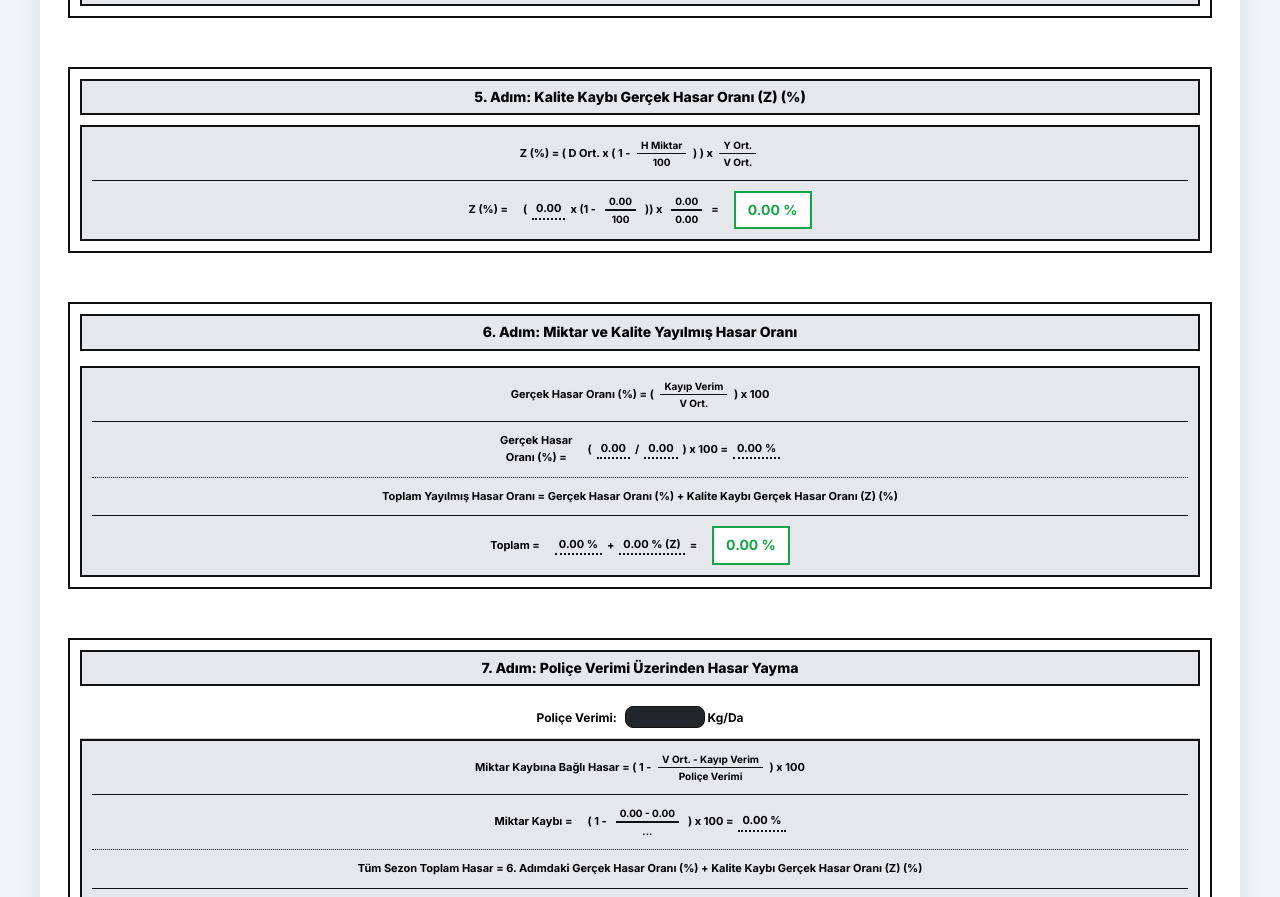
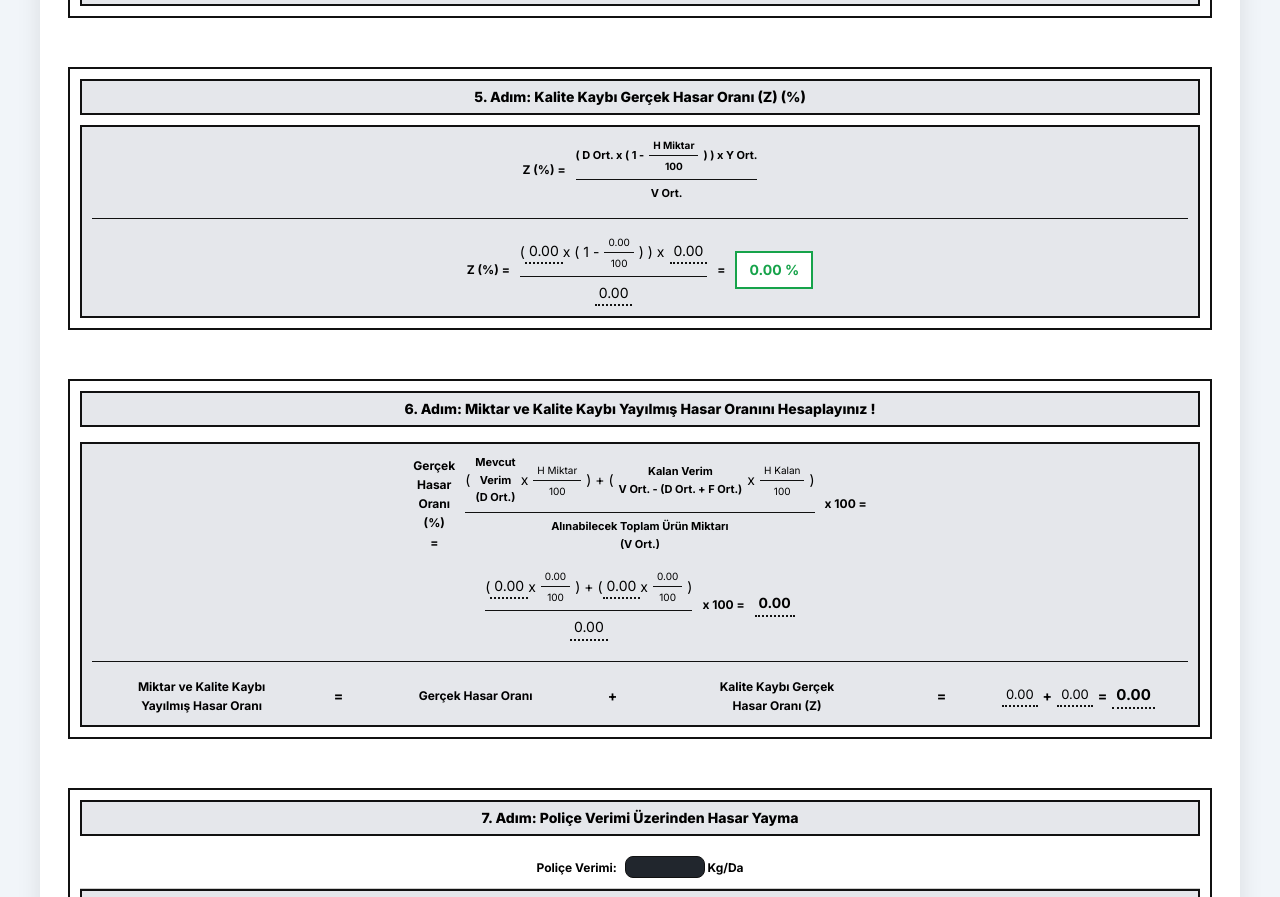
Before and after one commit to bekir331/karpuz-hasar-hesaplama, a React (Vite) app: page / in a window 1280 px wide. Shown: the part 3020-3917 px from the top of the page. Built offline with nearby package versions, Linux system fonts and the light colour scheme.

Commit message:
Update Step 5 and 6 UI to match official Tarsim paper form exact mathematical fraction layouts

```diff
--- a/src/App.jsx
+++ b/src/App.jsx
@@ -532,62 +532,171 @@ function App() {
         <div className="exact-step" style={{ marginTop: '1.5rem' }}>
           <div className="exact-step-title" style={{ backgroundColor: '#e5e7eb' }}>5. Adım: Kalite Kaybı Gerçek Hasar Oranı (Z) (%)</div>
           <div className="exact-formula-box" style={{ padding: '10px', backgroundColor: '#e5e7eb', marginTop: '0' }}>
-            <div style={{ fontWeight: 'bold', fontSize: '11px', textAlign: 'center', marginBottom: '10px' }}>
-              Z (%) = ( D Ort. x ( 1 - <div className="exact-frac" style={{ display:'inline-flex', verticalAlign: 'middle' }}><span className="up" style={{borderBottom: '1px solid #111'}}>H Miktar</span><span className="down">100</span></div> ) ) x <div className="exact-frac" style={{ display:'inline-flex', verticalAlign: 'middle' }}><span className="up" style={{borderBottom: '1px solid #111'}}>Y Ort.</span><span className="down">V Ort.</span></div>
+
+            <div style={{ display: 'flex', alignItems: 'center', justifyContent: 'center', marginBottom: '15px' }}>
+              <div style={{ fontWeight: 'bold', fontSize: '12px', marginRight: '10px' }}>
+                Z (%) =
+              </div>
+              <div style={{ display: 'flex', flexDirection: 'column', alignItems: 'center' }}>
+                {/* Pay */}
+                <div style={{ display: 'flex', alignItems: 'center', paddingBottom: '5px', fontWeight: 'bold', fontSize: '11px' }}>
+                  <span>( D Ort. x ( 1 - </span>
+                  <div className="exact-frac" style={{ margin: '0 5px' }}>
+                    <span className="up" style={{borderBottom: '1px solid #111', paddingBottom: '2px'}}>H Miktar</span>
+                    <span className="down" style={{paddingTop: '2px'}}>100</span>
+                  </div>
+                  <span>) ) x Y Ort.</span>
+                </div>
+                {/* Çizgi */}
+                <div style={{ width: '100%', height: '1px', backgroundColor: '#111' }}></div>
+                {/* Payda */}
+                <div style={{ paddingTop: '5px', fontWeight: 'bold', fontSize: '11px' }}>
+                  V Ort.
+                </div>
+              </div>
             </div>
 
-            <div className="exact-f-math" style={{ justifyContent: 'center', borderTop: '1px solid #111', paddingTop: '10px' }}>
-              <div style={{ marginRight: '10px', textAlign: 'center', fontWeight: 'bold', fontSize: '11px' }}>Z (%) =</div>
+            {/* Rakamlı Hali */}
+            <div style={{ display: 'flex', alignItems: 'center', justifyContent: 'center', borderTop: '1px solid #111', paddingTop: '15px' }}>
+              <div style={{ fontWeight: 'bold', fontSize: '12px', marginRight: '10px' }}>
+                Z (%) =
+              </div>
+              <div style={{ display: 'flex', flexDirection: 'column', alignItems: 'center' }}>
+                {/* Pay */}
+                <div style={{ display: 'flex', alignItems: 'center', paddingBottom: '5px' }}>
                   <span>(</span>
                   <span className="exact-blank">{dOrt.toFixed(2)}</span>
-              <span>x (1 - </span>
-              <div className="exact-frac">
-                <span className="up">{hMiktar.toFixed(2)}</span>
-                <span className="down">100</span>
+                  <span>x ( 1 - </span>
+                  <div className="exact-frac" style={{ margin: '0 5px' }}>
+                    <span className="up" style={{borderBottom: '1px solid #111', paddingBottom: '2px'}}>{hMiktar.toFixed(2)}</span>
+                    <span className="down" style={{paddingTop: '2px'}}>100</span>
                   </div>
-              <span>)) x </span>
-              <div className="exact-frac">
-                <span className="up">{yOrt.toFixed(2)}</span>
-                <span className="down">{vOrt.toFixed(2)}</span>
+                  <span>) ) x</span>
+                  <span className="exact-blank" style={{ marginLeft: '5px' }}>{yOrt.toFixed(2)}</span>
                 </div>
-              <span>=</span>
-              <div style={{ border: '2px solid #16a34a', color: '#16a34a', padding: '6px 12px', fontWeight: 'bold', fontSize: '14px', marginLeft: '10px', backgroundColor: '#fff' }}>
+                {/* Çizgi */}
+                <div style={{ width: '100%', height: '1px', backgroundColor: '#111' }}></div>
+                {/* Payda */}
+                <div style={{ paddingTop: '5px' }}>
+                  <span className="exact-blank">{vOrt.toFixed(2)}</span>
+                </div>
+              </div>
+              <div style={{ marginLeft: '10px', display: 'flex', alignItems: 'center' }}>
+                <span style={{ fontWeight: 'bold', fontSize: '12px', marginRight: '10px' }}>=</span>
+                <div style={{ border: '2px solid #16a34a', color: '#16a34a', padding: '6px 12px', fontWeight: 'bold', fontSize: '14px', backgroundColor: '#fff' }}>
                   {kaliteGercekHasar.toFixed(2)} %
                 </div>
               </div>
+            </div>
+
           </div>
         </div>
 
         {/* ADIM 6 GÖRSEL */}
         <div className="exact-step" style={{ marginTop: '1.5rem' }}>
-          <div className="exact-step-title">6. Adım: Miktar ve Kalite Yayılmış Hasar Oranı</div>
+          <div className="exact-step-title">6. Adım: Miktar ve Kalite Kaybı Yayılmış Hasar Oranını Hesaplayınız !</div>
           <div className="exact-formula-box" style={{ padding: '10px', backgroundColor: '#e5e7eb' }}>
-            <div style={{ fontWeight: 'bold', fontSize: '11px', textAlign: 'center', marginBottom: '10px' }}>
-              Gerçek Hasar Oranı (%) = ( <div className="exact-frac" style={{ display:'inline-flex', verticalAlign: 'middle' }}><span className="up" style={{borderBottom: '1px solid #111'}}>Kayıp Verim</span><span className="down">V Ort.</span></div> ) x 100
+
+            <div style={{ display: 'flex', alignItems: 'center', justifyContent: 'center', marginBottom: '15px' }}>
+              <div style={{ fontWeight: 'bold', fontSize: '12px', marginRight: '10px', textAlign: 'center' }}>
+                Gerçek<br/>Hasar<br/>Oranı<br/>(%)<br/>=
               </div>
-            <div className="exact-f-math" style={{ justifyContent: 'center', borderTop: '1px solid #111', paddingTop: '10px', marginBottom: '10px' }}>
-              <div style={{ marginRight: '10px', textAlign: 'center', fontWeight: 'bold', fontSize: '11px' }}>Gerçek Hasar<br/>Oranı (%) =</div>
+              <div style={{ display: 'flex', flexDirection: 'column', alignItems: 'center' }}>
+                {/* Pay */}
+                <div style={{ display: 'flex', alignItems: 'center', paddingBottom: '5px' }}>
                   <span>(</span>
-              <span className="exact-blank">{kayipVerim.toFixed(2)}</span>
-              <span>/</span>
-              <span className="exact-blank">{vOrt.toFixed(2)}</span>
-              <span>) x 100 = </span>
-              <span className="exact-blank"><strong>{miktarGercekHasarOrani.toFixed(2)} %</strong></span>
+                  <div style={{ display: 'flex', flexDirection: 'column', alignItems: 'center', margin: '0 5px', fontSize: '11px', fontWeight: 'bold' }}>
+                    <span>Mevcut</span>
+                    <span>Verim</span>
+                    <span>(D Ort.)</span>
+                  </div>
+                  <span>x</span>
+                  <div className="exact-frac" style={{ margin: '0 5px' }}>
+                    <span className="up" style={{borderBottom: '1px solid #111', paddingBottom: '2px'}}>H Miktar</span>
+                    <span className="down" style={{paddingTop: '2px'}}>100</span>
+                  </div>
+                  <span>) + (</span>
+                  <div style={{ display: 'flex', flexDirection: 'column', alignItems: 'center', margin: '0 5px', fontSize: '11px', fontWeight: 'bold' }}>
+                    <span>Kalan Verim</span>
+                    <span>V Ort. - (D Ort. + F Ort.)</span>
+                  </div>
+                  <span>x</span>
+                  <div className="exact-frac" style={{ margin: '0 5px' }}>
+                    <span className="up" style={{borderBottom: '1px solid #111', paddingBottom: '2px'}}>H Kalan</span>
+                    <span className="down" style={{paddingTop: '2px'}}>100</span>
+                  </div>
+                  <span>)</span>
+                </div>
+                {/* Çizgi */}
+                <div style={{ width: '100%', height: '1px', backgroundColor: '#111' }}></div>
+                {/* Payda */}
+                <div style={{ display: 'flex', flexDirection: 'column', alignItems: 'center', paddingTop: '5px', fontSize: '11px', fontWeight: 'bold' }}>
+                  <span>Alınabilecek Toplam Ürün Miktarı</span>
+                  <span>(V Ort.)</span>
+                </div>
+              </div>
+              <div style={{ marginLeft: '10px', fontWeight: 'bold', fontSize: '12px' }}>
+                x 100 =
+              </div>
             </div>
 
-            <div style={{ fontWeight: 'bold', fontSize: '11px', textAlign: 'center', marginBottom: '10px', borderTop: '1px dotted #111', paddingTop: '10px' }}>
-              Toplam Yayılmış Hasar Oranı = Gerçek Hasar Oranı (%) + Kalite Kaybı Gerçek Hasar Oranı (Z) (%)
+            {/* Rakamlı Hali */}
+            <div style={{ display: 'flex', alignItems: 'center', justifyContent: 'center', marginBottom: '20px' }}>
+              <div style={{ display: 'flex', flexDirection: 'column', alignItems: 'center' }}>
+                {/* Pay */}
+                <div style={{ display: 'flex', alignItems: 'center', paddingBottom: '5px' }}>
+                  <span>(</span>
+                  <span className="exact-blank">{dOrt.toFixed(2)}</span>
+                  <span>x</span>
+                  <div className="exact-frac" style={{ margin: '0 5px' }}>
+                    <span className="up" style={{borderBottom: '1px solid #111', paddingBottom: '2px'}}>{hMiktar.toFixed(2)}</span>
+                    <span className="down" style={{paddingTop: '2px'}}>100</span>
                   </div>
-            <div className="exact-f-math" style={{ justifyContent: 'center', borderTop: '1px solid #111', paddingTop: '10px' }}>
-              <div style={{ marginRight: '10px', textAlign: 'center', fontWeight: 'bold', fontSize: '11px' }}>Toplam =</div>
-              <span className="exact-blank">{miktarGercekHasarOrani.toFixed(2)} %</span>
-              <span>+</span>
-              <span className="exact-blank">{kaliteGercekHasar.toFixed(2)} % (Z)</span>
-              <span>=</span>
-              <div style={{ border: '2px solid #16a34a', color: '#16a34a', padding: '6px 12px', fontWeight: 'bold', fontSize: '14px', marginLeft: '10px', backgroundColor: '#fff' }}>
-                {toplamYayilmisHasar.toFixed(2)} %
+                  <span>) + (</span>
+                  <span className="exact-blank">{(vOrt - (dOrt + fOrt)).toFixed(2)}</span>
+                  <span>x</span>
+                  <div className="exact-frac" style={{ margin: '0 5px' }}>
+                    <span className="up" style={{borderBottom: '1px solid #111', paddingBottom: '2px'}}>{hKalan.toFixed(2)}</span>
+                    <span className="down" style={{paddingTop: '2px'}}>100</span>
+                  </div>
+                  <span>)</span>
+                </div>
+                {/* Çizgi */}
+                <div style={{ width: '100%', height: '1px', backgroundColor: '#111' }}></div>
+                {/* Payda */}
+                <div style={{ paddingTop: '5px' }}>
+                  <span className="exact-blank">{vOrt.toFixed(2)}</span>
                 </div>
               </div>
+              <div style={{ marginLeft: '10px', display: 'flex', alignItems: 'center' }}>
+                <span style={{ fontWeight: 'bold', fontSize: '12px', marginRight: '10px' }}>x 100 = </span>
+                <span className="exact-blank"><strong>{miktarGercekHasarOrani.toFixed(2)}</strong></span>
+              </div>
+            </div>
+
+            {/* Alt Kısım - Toplam Yayılmış Hasar */}
+            <div style={{ display: 'flex', alignItems: 'center', justifyContent: 'center', borderTop: '1px solid #111', paddingTop: '15px' }}>
+              <div style={{ fontWeight: 'bold', fontSize: '12px', textAlign: 'center', width: '20%' }}>
+                Miktar ve Kalite Kaybı<br/>Yayılmış Hasar Oranı
+              </div>
+              <div style={{ fontWeight: 'bold', fontSize: '14px', textAlign: 'center', width: '5%' }}>=</div>
+              <div style={{ fontWeight: 'bold', fontSize: '12px', textAlign: 'center', width: '20%' }}>
+                Gerçek Hasar Oranı
+              </div>
+              <div style={{ fontWeight: 'bold', fontSize: '14px', textAlign: 'center', width: '5%' }}>+</div>
+              <div style={{ fontWeight: 'bold', fontSize: '12px', textAlign: 'center', width: '25%' }}>
+                Kalite Kaybı Gerçek<br/>Hasar Oranı (Z)
+              </div>
+              <div style={{ fontWeight: 'bold', fontSize: '14px', textAlign: 'center', width: '5%' }}>=</div>
+              <div style={{ display: 'flex', alignItems: 'center', justifyContent: 'center', width: '20%' }}>
+                <span className="exact-blank" style={{ fontSize: '13px' }}>{miktarGercekHasarOrani.toFixed(2)}</span>
+                <span style={{ margin: '0 5px', fontWeight: 'bold' }}>+</span>
+                <span className="exact-blank" style={{ fontSize: '13px' }}>{kaliteGercekHasar.toFixed(2)}</span>
+                <span style={{ margin: '0 5px', fontWeight: 'bold' }}>=</span>
+                <span className="exact-blank" style={{ fontSize: '15px' }}><strong>{toplamYayilmisHasar.toFixed(2)}</strong></span>
+              </div>
+            </div>
+
           </div>
         </div>
 
```
Lines whose indentation alone changed are shown as unchanged.
